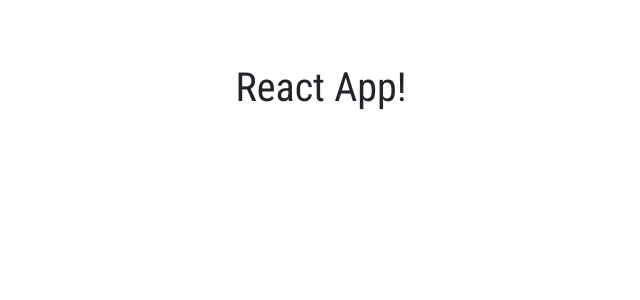
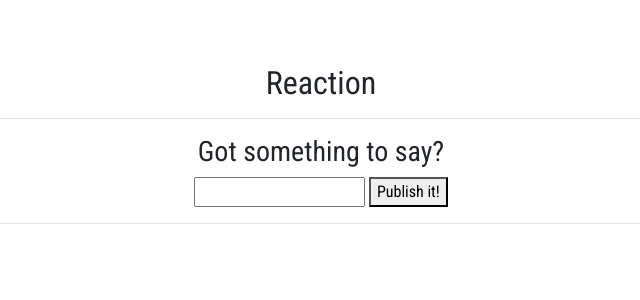
Before and after one commit to amoljagtap17/react-hooks-pubsub, a React (Create React App) app: page / in a window 1280 px wide. Shown: the top 300 px of the page, without its empty margins (319-959 px from the left). Built offline with nearby package versions, Linux system fonts and the light colour scheme.

Commit message:
REACT-HOOKS-PUBSUB: Add PublishMessage and MessageBoard components

```diff
--- a/src/App.js
+++ /dev/null
@@ -1,19 +0,0 @@
-import React, { useReducer, useEffect } from 'react'
-import reducer, { initialState } from './redux/reducer'
-import { newMessage } from './redux/actions'
-
-function App() {
-  const [state, dispatch] = useReducer(reducer, initialState)
-
-  useEffect(() => {
-    setInterval(() => {
-      dispatch(newMessage({ text: 'some test', username: 'AJ' }))
-    }, 5000)
-  }, [])
-
-  console.log('state', state)
-
-  return <h1>React App!</h1>
-}
-
-export default App
--- /dev/null
+++ b/src/components/App.js
@@ -0,0 +1,22 @@
+import React, { Fragment, useReducer } from 'react'
+import reducer, { initialState } from '../redux/reducer'
+import PublishMessage from './PublishMessage'
+import MessageBoard from './MessageBoard'
+
+function App() {
+  const [state, dispatch] = useReducer(reducer, initialState)
+
+  console.log('state', state)
+
+  return (
+    <Fragment>
+      <h2>Reaction</h2>
+      <hr />
+      <PublishMessage dispatch={dispatch} />
+      <hr />
+      <MessageBoard messages={state.messages} />
+    </Fragment>
+  )
+}
+
+export default App
--- /dev/null
+++ b/src/components/MessageBoard.js
@@ -0,0 +1,21 @@
+import React from 'react'
+
+function MessageBoard({ messages }) {
+  return (
+    <div>
+      {messages.map(messageItem => {
+        const { id, text, timestamp } = messageItem
+
+        return (
+          <div key={id}>
+            <h4>{new Date(timestamp).toLocaleString()}</h4>
+            <p>{text}</p>
+            <hr />
+          </div>
+        )
+      })}
+    </div>
+  )
+}
+
+export default MessageBoard
--- /dev/null
+++ b/src/components/PublishMessage.js
@@ -0,0 +1,32 @@
+import React, { useState } from 'react'
+import { newMessage } from '../redux/actions'
+
+function PublishMessage({ dispatch }) {
+  const [text, setText] = useState('')
+
+  const updateText = event => {
+    setText(event.target.value)
+  }
+
+  const publishMessage = () => {
+    dispatch(newMessage(text))
+  }
+
+  const handleKeyPress = event => {
+    if (event.key === 'Enter') publishMessage()
+  }
+
+  return (
+    <div>
+      <h3>Got something to say?</h3>
+      <input
+        value={text}
+        onChange={updateText}
+        onKeyPress={handleKeyPress}
+      />{' '}
+      <button onClick={publishMessage}>Publish it!</button>
+    </div>
+  )
+}
+
+export default PublishMessage
--- a/src/index.js
+++ b/src/index.js
@@ -1,6 +1,6 @@
 import React from 'react'
 import ReactDOM from 'react-dom'
 import './index.css'
-import App from './App'
+import App from './components/App'
 
 ReactDOM.render(<App />, document.getElementById('root'))
--- a/src/redux/actions.js
+++ b/src/redux/actions.js
@@ -1,7 +1,7 @@
 import { NEW_MESSAGE } from './types'
 import uuid from 'uuid/v4'
 
-export const newMessage = ({ text, username }) => ({
+export const newMessage = (text, username) => ({
   type: NEW_MESSAGE,
   item: { id: uuid(), text, username, timestamp: Date.now() }
 })
```
